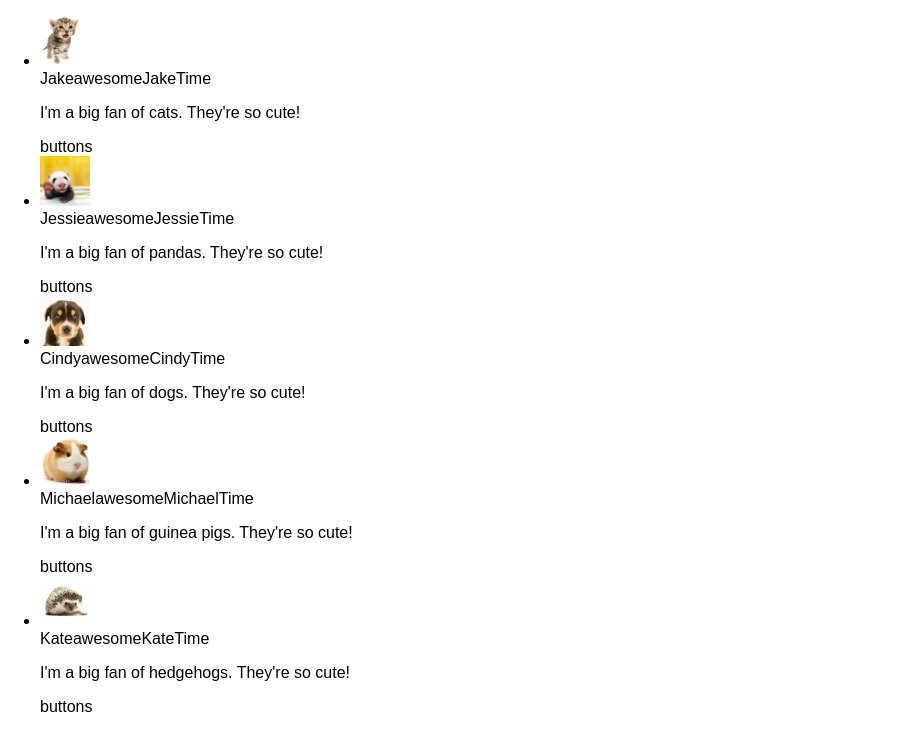
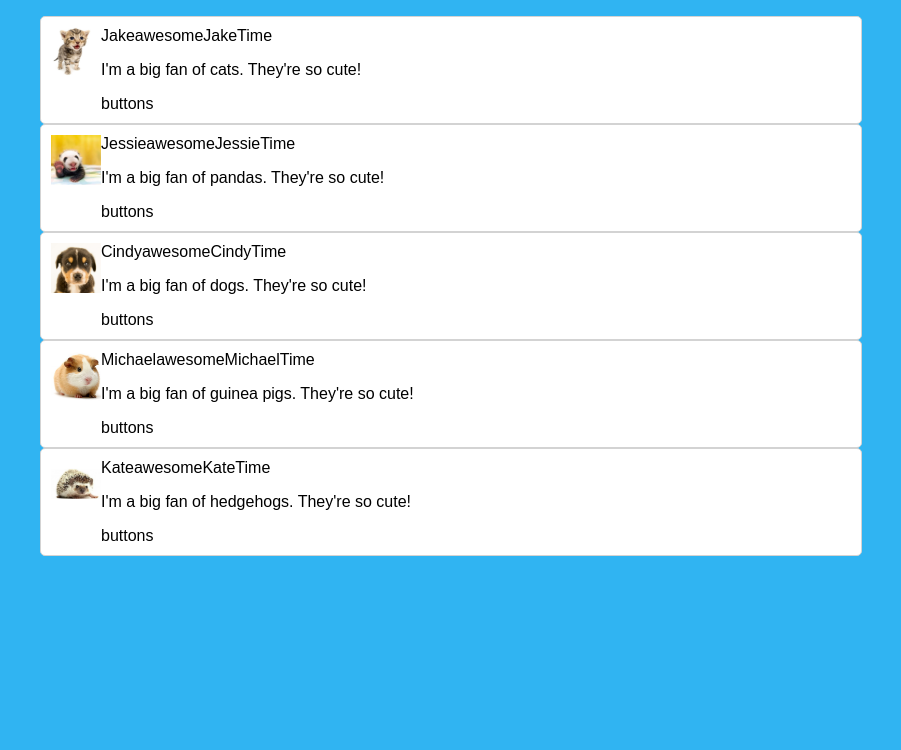
Before and after one commit to mavisluan/tweet, a React (Create React App) app: page / in a window 1280 px wide. Shown: the top 750 px of the page, without its empty margins (0-901 px from the left). Built offline with nearby package versions, Linux system fonts and the light colour scheme.

Commit message:
Add styling to Card

```diff
--- a/src/App.css
+++ b/src/App.css
@@ -1,28 +1,16 @@
-.App {
-  text-align: center;
+body {
+  background-color: #30b4f2;
 }
 
-.App-logo {
-  animation: App-logo-spin infinite 20s linear;
-  height: 80px;
+.card {
+  display: flex;
+  border: 1px solid lightgray;
+  border-radius: 5px;
+  max-width: 800px;
+  padding: 10px;
+  background-color: white;
 }
 
-.App-header {
-  background-color: #222;
-  height: 150px;
-  padding: 20px;
-  color: white;
+li {
+  list-style: none;
 }
-
-.App-title {
-  font-size: 1.5em;
-}
-
-.App-intro {
-  font-size: large;
-}
-
-@keyframes App-logo-spin {
-  from { transform: rotate(0deg); }
-  to { transform: rotate(360deg); }
-}
```
